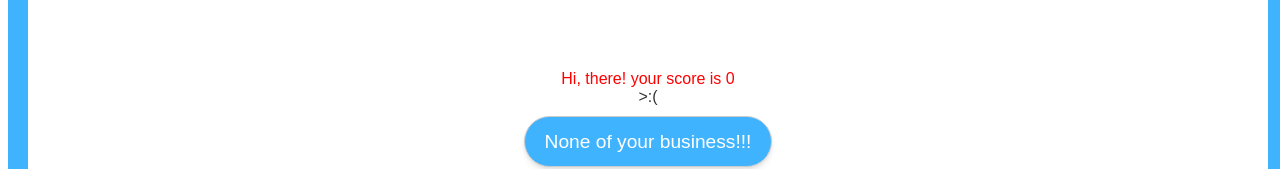
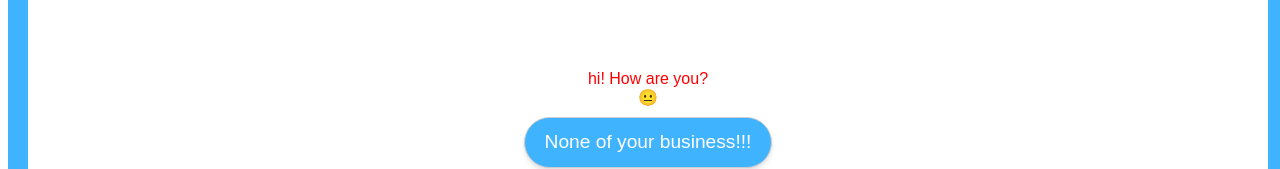
Before and after one commit to codecrook/svelte-practice, a Svelte app in the folder svelte-chat-bot/: page / in a window 1280 px wide. Shown: the part 249-418 px from the top of the page. Built offline with nearby package versions, Linux system fonts and the light colour scheme.

Commit message:
Learned about Reactive statement(II)

```diff
--- a/svelte-chat-bot/src/App.svelte
+++ b/svelte-chat-bot/src/App.svelte
@@ -1,15 +1,18 @@
 <script>
+  import Face from "./Face.svelte";
+  import Container from "./Container.svelte";
   import Header from "./Header.svelte";
-  import Container from "./Container.svelte";
-  import Face from "./Face.svelte";
-  import Button from "./Button.svelte";
+  import Buttons from "./Buttons.svelte";
   import story from "./story";
 
   let showHeader = false;
-  const buttons = story[0].buttons;
-  let score = 0;
-  $: smilySays = `Hi, there! your score is ${score}`;
-  $: if (score < -4) smilySays = "Wow! Your score is really low.";
+  let [happyScore, storyIndex] = [0, 0];
+  $: smileySays = story[storyIndex].smileySays;
+  $: buttons = story[storyIndex].buttons;
+  function clickHandler(e) {
+    storyIndex += 1;
+    happyScore += e.detail.value;
+  }
 </script>
 
 <style>
@@ -30,7 +33,7 @@
   <Header />
 {/if}
 <Container>
-  <div>{smilySays}</div>
-  <Face index={2} />
-  <Button on:click={e => (score += e.detail.value)} {buttons} />
+  <div>{smileySays}</div>
+  <Face {happyScore} size={storyIndex + 1} />
+  <Buttons {buttons} on:click={clickHandler} />
 </Container>
--- a/svelte-chat-bot/src/Button.svelte
+++ b/svelte-chat-bot/src/Buttons.svelte
@@ -1,7 +1,7 @@
 <script>
   import { createEventDispatcher } from "svelte";
+  const dispatch = createEventDispatcher();
   export let buttons;
-  const dispatch = createEventDispatcher();
 </script>
 
 <style>
--- a/svelte-chat-bot/src/Face.svelte
+++ b/svelte-chat-bot/src/Face.svelte
@@ -1,11 +1,21 @@
 <script>
-  export let size = 1,
-    index = 0;
-  const faces = [":)", ":(", ">:(", ":|"];
+  export let happyScore = 1;
+  export let size = 1;
+
+  const faceList = [
+    "🤬",
+    "😡",
+    "😭",
+    "🙁",
+    "😕",
+    "😐",
+    "🙂",
+    "😀",
+    "😄",
+    "😊",
+    "😘"
+  ];
+  $: index = happyScore + 5;
 </script>
 
-<style>
-
-</style>
-
-<div style="font-size: {size}em">{faces[index]}</div>
+<div style="font-size: {size}em">{faceList[index]}</div>
```
